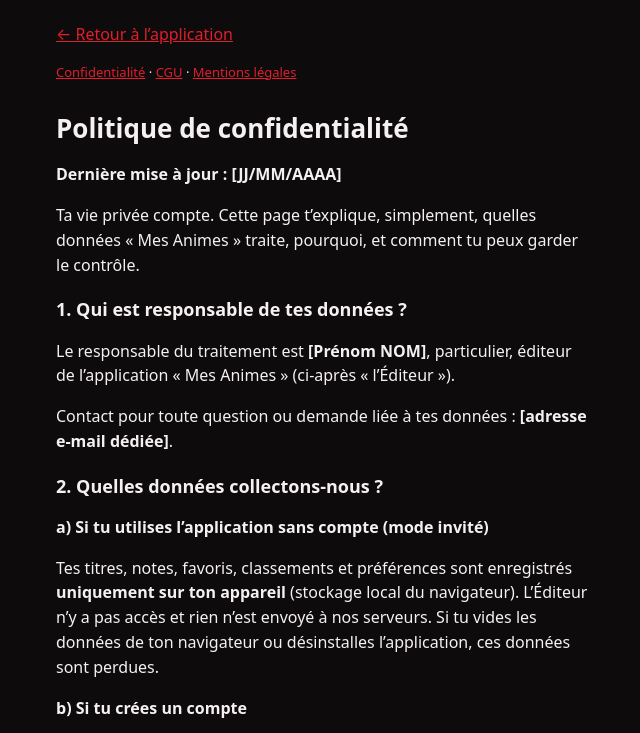
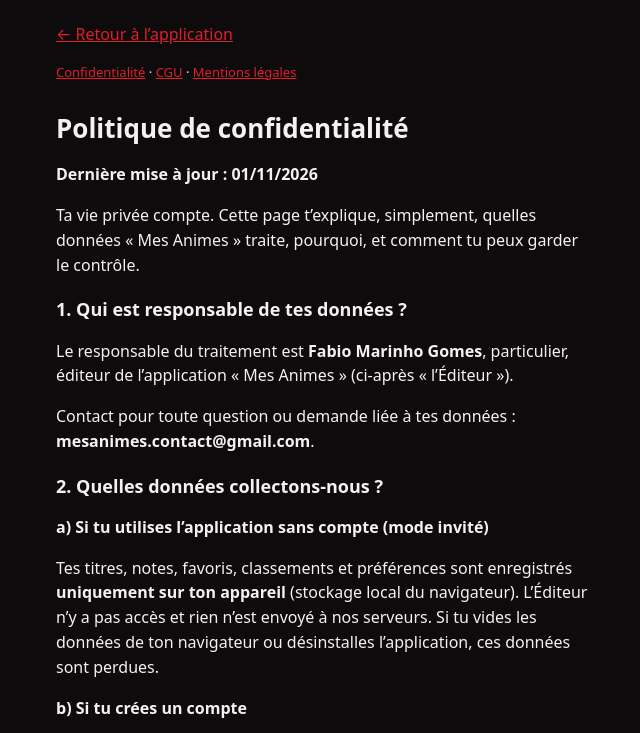
Before and after one commit to fmgpower2-create/Mes-animes, a plain HTML site: page legal.html in a window 1280 px wide. Shown: the top 733 px of the page, without its empty margins (316-956 px from the left). Drawn offline with Linux system fonts and the light colour scheme.

Commit message:
Update contact information and last update date

```diff
--- a/legal.html
+++ b/legal.html
@@ -18,12 +18,12 @@
      ============================================================ -->
 <section id="confidentialite">
 <h2>Politique de confidentialité</h2>
-<p><strong>Dernière mise à jour : [JJ/MM/AAAA]</strong></p>
+<p><strong>Dernière mise à jour : 01/11/2026</strong></p>
 <p>Ta vie privée compte. Cette page t’explique, simplement, quelles données « Mes Animes » traite, pourquoi, et comment tu peux garder le contrôle.</p>
 
 <h3>1. Qui est responsable de tes données ?</h3>
-<p>Le responsable du traitement est <strong>[Prénom NOM]</strong>, particulier, éditeur de l’application « Mes Animes » (ci-après « l’Éditeur »).</p>
-<p>Contact pour toute question ou demande liée à tes données : <strong>[adresse e-mail dédiée]</strong>.</p>
+<p>Le responsable du traitement est <strong>Fabio Marinho Gomes</strong>, particulier, éditeur de l’application « Mes Animes » (ci-après « l’Éditeur »).</p>
+<p>Contact pour toute question ou demande liée à tes données : <strong>mesanimes.contact@gmail.com</strong>.</p>
 
 <h3>2. Quelles données collectons-nous ?</h3>
 <p><strong>a) Si tu utilises l’application sans compte (mode invité)</strong></p>
@@ -61,9 +61,9 @@
 <h3>4. Combien de temps conservons-nous tes données ?</h3>
 <ul>
 <li><strong>Données du compte et du carnet</strong> : tant que ton compte est actif, puis supprimées lors de la suppression du compte (voir article 8).</li>
-<li><strong>Compte inactif</strong> : suppression après <strong>[24] mois sans connexion</strong>, avec [un e-mail de prévenance si possible].</li>
-<li><strong>Demandes d’exercice de droits</strong> : conservées <strong>[5 ans]</strong> maximum à des fins de preuve.</li>
-<li><strong>Sauvegardes techniques des prestataires</strong> : effacement complet dans un délai de l’ordre de <strong>[quelques mois]</strong> après suppression, selon les politiques de Google.</li>
+<li><strong>Compte inactif</strong> : suppression après <strong>24 mois sans connexion</strong></li>
+<li><strong>Demandes d’exercice de droits</strong> : conservées <strong>5 ans</strong> maximum à des fins de preuve.</li>
+<li><strong>Sauvegardes techniques des prestataires</strong> : effacement complet dans un délai de l’ordre de <strong>quelques mois</strong> après suppression, selon les politiques de Google.</li>
 <li><strong>Mode invité</strong> : données conservées localement chez toi, jusqu’à ce que tu les effaces.</li>
 </ul>
 
@@ -72,9 +72,9 @@
 <ul>
 <li><strong>Google Ireland Limited / Google LLC (Firebase Authentication et Cloud Firestore)</strong> : authentification des comptes et stockage de ton carnet dans une base de données cloud. Google agit comme sous-traitant au sens de l’article 28 du RGPD ; ses conditions de traitement des données Firebase s’appliquent.</li>
 <li><strong>Connexion avec Google (facultative)</strong> : si tu choisis ce mode, Google nous communique ton adresse e-mail et ton nom d’affichage. Google reste responsable de ses propres traitements, régis par sa politique de confidentialité.</li>
-<li><strong>Hébergeur du site</strong> : [nom de l’hébergeur, par exemple GitHub Pages], qui diffuse les fichiers de l’application.</li>
+<li><strong>Hébergeur du site</strong> : GitHub Pages, qui diffuse les fichiers de l’application.</li>
 <li><strong>AniList (API publique)</strong> : lorsque tu recherches un titre ou consultes la page « Découvrir », ton appareil interroge l’API d’AniList pour obtenir des titres, affiches et informations. <strong>Nous n’y envoyons ni ton e-mail, ni ton identifiant, ni ton carnet</strong>. Toutefois, comme pour tout site web, AniList reçoit techniquement ton adresse IP et les termes de recherche saisis. Ce service est exploité par un tiers, selon sa propre politique de confidentialité.</li>
-<li><strong>Google Fonts</strong> : [à supprimer si tu héberges la police toi-même] la police d’affichage est chargée depuis les serveurs de Google, qui reçoivent ton adresse IP.</li>
+<li><strong>Google Fonts</strong> :  la police d’affichage est chargée depuis les serveurs de Google, qui reçoivent ton adresse IP.</li>
 </ul>
 <p>Aucune donnée n’est vendue ni utilisée à des fins publicitaires.</p>
 
@@ -107,8 +107,8 @@
 <li><strong>Retrait du consentement</strong> à tout moment, pour les traitements fondés dessus ;</li>
 <li><strong>Directives post-mortem</strong> : définir le sort de tes données après ton décès.</li>
 </ul>
-<p><strong>Comment faire ?</strong> Écris à <strong>[adresse e-mail dédiée]</strong> depuis l’adresse de ton compte. Nous répondons dans un délai maximum <strong>d’un mois</strong> (prolongeable de deux mois pour les demandes complexes, avec information préalable). Nous pouvons te demander un justificatif raisonnable pour vérifier ton identité.</p>
-<p><strong>Suppression du compte</strong> : [via Paramètres, « Supprimer mon compte » / sur demande par e-mail]. Elle entraîne l’effacement de ton compte d’authentification et de ton carnet synchronisé. Les données stockées localement sur ton appareil sont effacées en vidant les données du site.</p>
+<p><strong>Comment faire ?</strong> Écris à <strong>mesanimes.contact@gmail.com</strong> depuis l’adresse de ton compte. Nous répondons dans un délai maximum <strong>d’un mois</strong> (prolongeable de deux mois pour les demandes complexes, avec information préalable). Nous pouvons te demander un justificatif raisonnable pour vérifier ton identité.</p>
+<p><strong>Suppression du compte</strong> : via Paramètres, sur demande par e-mail. Elle entraîne l’effacement de ton compte d’authentification et de ton carnet synchronisé. Les données stockées localement sur ton appareil sont effacées en vidant les données du site.</p>
 <p><strong>Réclamation</strong> : si tu estimes que tes droits ne sont pas respectés, tu peux saisir la <strong>CNIL</strong> (Commission nationale de l’informatique et des libertés), 3 place de Fontenoy, TSA 80715, 75334 Paris Cedex 07 – <a href="https://www.cnil.fr" target="_blank" rel="noopener">www.cnil.fr</a>.</p>
 
 <h3>9. Sécurité</h3>
@@ -126,13 +126,13 @@
      ============================================================ -->
 <section id="cgu">
 <h2>Conditions générales d’utilisation</h2>
-<p><strong>Dernière mise à jour : [JJ/MM/AAAA]</strong></p>
+<p><strong>Dernière mise à jour : 01/11/2026</strong></p>
 
 <h3>Article 1 – Objet</h3>
 <p>Les présentes CGU encadrent l’utilisation de l’application web progressive « Mes Animes » (l’« Application »), un carnet de suivi gratuit permettant de suivre sa progression dans des animes et mangas, de les noter, de les classer et de gérer des listes. L’utilisation de l’Application implique l’acceptation des CGU.</p>
 
 <h3>Article 2 – Éditeur</h3>
-<p>L’Application est éditée par <strong>[Prénom NOM]</strong>, particulier, à titre non professionnel (voir Mentions légales).</p>
+<p>L’Application est éditée par <strong>Fabio Marinho Gomes</strong>, particulier, à titre non professionnel (voir Mentions légales).</p>
 
 <h3>Article 3 – Accès au service</h3>
 <p>L’Application est accessible gratuitement depuis un navigateur ou installée comme application sur un appareil compatible. Les frais de connexion et de matériel restent à ta charge.</p>
@@ -195,20 +195,20 @@
      ============================================================ -->
 <section id="mentions">
 <h2>Mentions légales</h2>
-<p><strong>Dernière mise à jour : [JJ/MM/AAAA]</strong></p>
+<p><strong>Dernière mise à jour : 01/11/2026</strong></p>
 <p>Conformément à l’article 6 de la loi n° 2004-575 du 21 juin 2004 pour la confiance dans l’économie numérique (LCEN) :</p>
 
 <h3>Éditeur de l’application</h3>
 <p><strong>Application :</strong> « Mes Animes », application web progressive gratuite.</p>
-<p><strong>Éditeur :</strong> [Prénom NOM], personne physique, à titre <strong>non professionnel</strong>.</p>
-<p><strong>Directeur de la publication :</strong> [Prénom NOM].</p>
-<p><strong>Contact :</strong> [adresse e-mail].</p>
+<p><strong>Éditeur :</strong> Fabio Marinho Gomes, personne physique, à titre <strong>non professionnel</strong>.</p>
+<p><strong>Directeur de la publication :</strong>  Fabio Marinho Gomes.</p>
+<p><strong>Contact :</strong> mesanimes.contact@gmail.com.</p>
 <!-- Option anonymat (éditeur particulier) : tu peux ne pas publier ton nom et ton adresse à condition de les avoir communiqués à ton hébergeur (art. 6, III, 2° LCEN). Dans ce cas, remplace les lignes Éditeur et Directeur de la publication par :
      « L’éditeur est une personne physique agissant à titre non professionnel ; son identité a été communiquée à l’hébergeur. »
      et garde une adresse e-mail de contact. -->
 
 <h3>Hébergement</h3>
-<p><strong>Site et fichiers de l’application :</strong> [Nom de l’hébergeur, par exemple GitHub Pages (GitHub, Inc., 88 Colin P. Kelly Jr. Street, San Francisco, CA 94107, États-Unis)], [site web]. <em>(À vérifier selon ton hébergeur réel.)</em></p>
+<p><strong>Site et fichiers de l’application :</strong> GitHub Pages, service fourni par GitHub, Inc., 88 Colin P. Kelly Jr. Street, San Francisco, CA 94107, États-Unis – <a href="https://pages.github.com" target="_blank" rel="noopener">pages.github.com</a>.</p>
 <p><strong>Authentification et base de données :</strong> Google Firebase (Authentication et Cloud Firestore), service fourni par Google Ireland Limited, Gordon House, Barrow Street, Dublin 4, Irlande, et Google LLC, 1600 Amphitheatre Parkway, Mountain View, CA 94043, États-Unis – <a href="https://firebase.google.com" target="_blank" rel="noopener">firebase.google.com</a>. <em>(À vérifier selon l’entité contractante indiquée dans ta console Firebase.)</em></p>
 
 <h3>Services tiers</h3>
@@ -216,7 +216,7 @@
 
 <h3>Propriété intellectuelle</h3>
 <p>Le code, le design et les éléments originaux de l’application sont protégés par le droit d’auteur. Toute reproduction ou réutilisation sans autorisation est interdite. Les titres, visuels et marques d’œuvres, studios, éditeurs et plateformes appartiennent à leurs titulaires respectifs.</p>
-<p>Pour signaler un contenu portant atteinte à tes droits : <strong>[adresse e-mail]</strong>.</p>
+<p>Pour signaler un contenu portant atteinte à tes droits : <strong>mesanimes.contact@gmail.com</strong>.</p>
 
 <h3>Données personnelles et cookies</h3>
 <p>Voir la <a href="#confidentialite"><strong>Politique de confidentialité</strong></a> de l’application. Aucun cookie publicitaire ni traceur de mesure d’audience n’est utilisé.</p>
```
